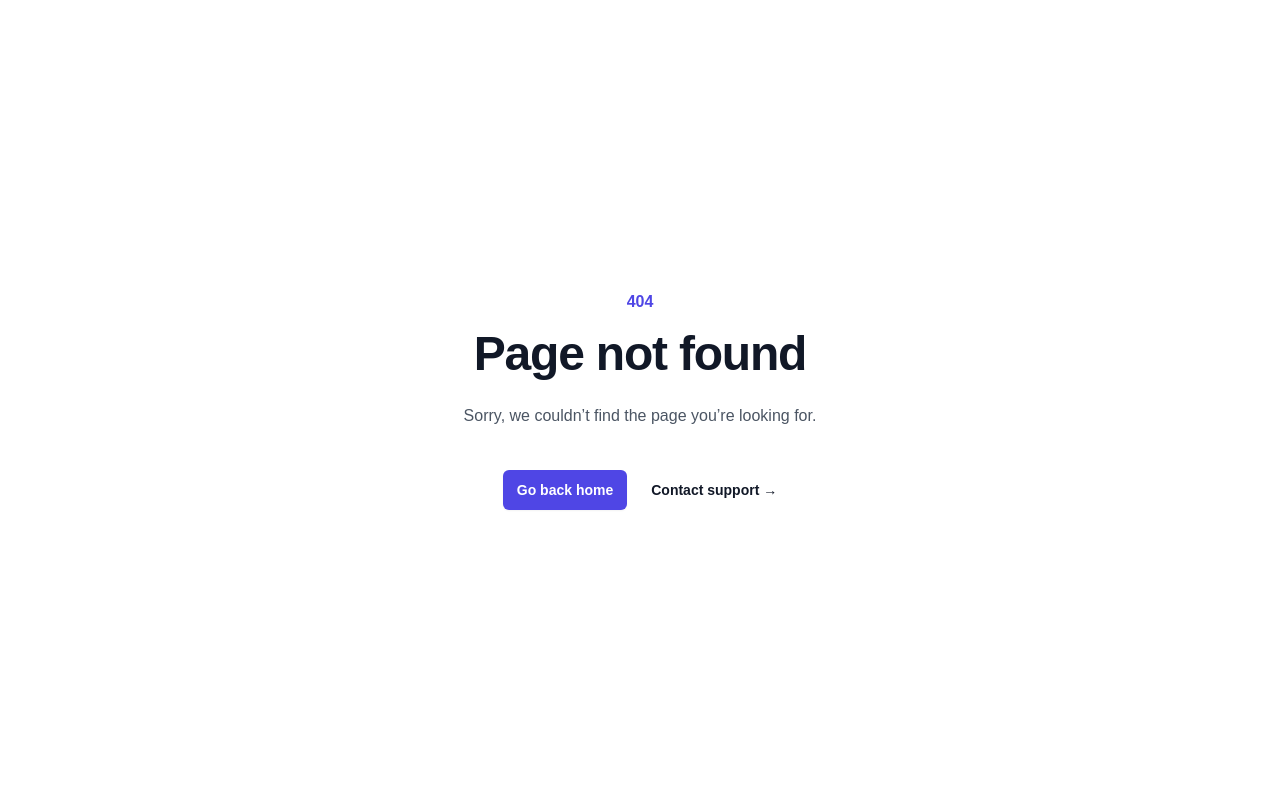
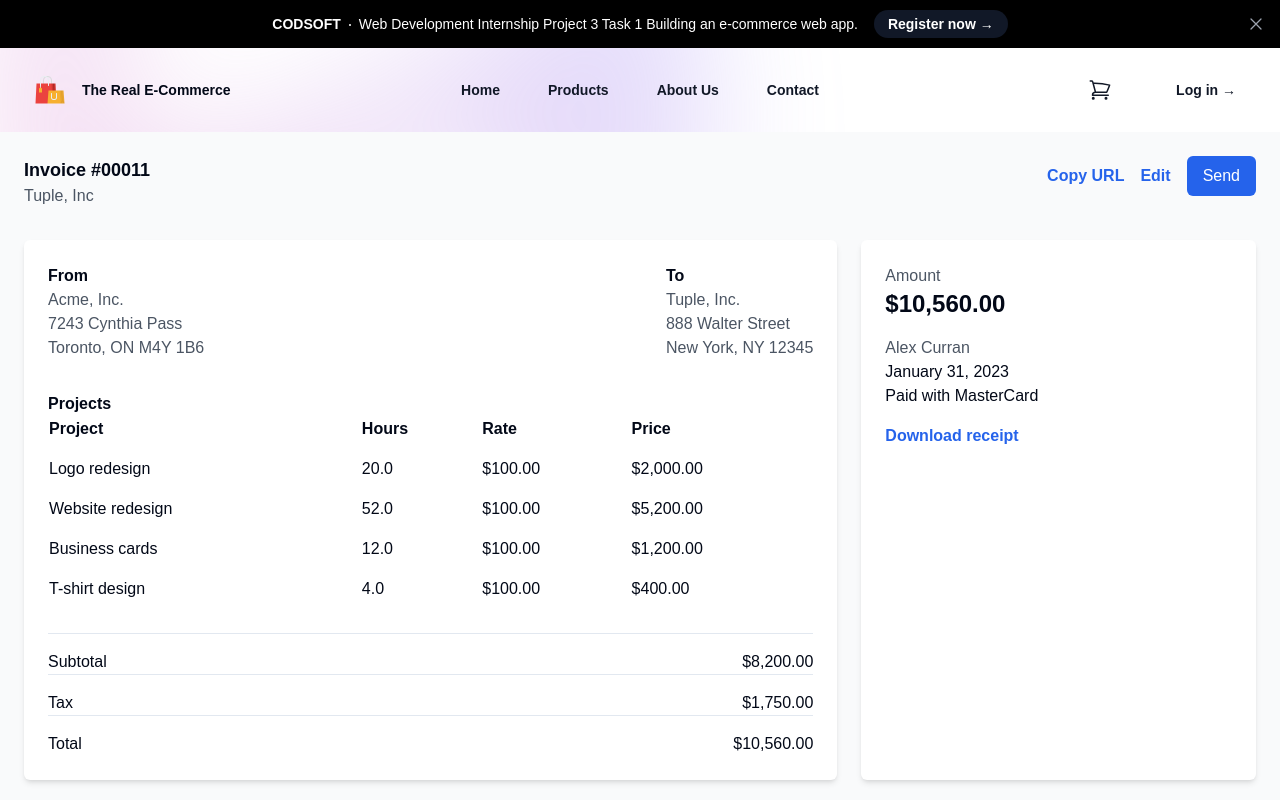
Before and after one commit to fapethedev/CODSOFT, a Next.js app in the folder web-dev-proj3-task1-e-com-website/app-frontend/: page /account/invoices in a window 1280 px wide. Before the commit this address had no page. Shown: the top 800 px of the page. Built offline with nearby package versions, Linux system fonts and the light colour scheme.

Commit message:
Add the invoices page

```diff
--- /dev/null
+++ b/web-dev-proj3-task1-e-com-website/app-frontend/src/app/(main)/account/invoices/page.tsx
@@ -0,0 +1,12 @@
+import Invoice from "@/app/components/ui/invoices";
+import {Metadata} from "next";
+
+export const metadata: Metadata = {
+  title: 'Invoices',
+};
+
+export default function Page() {
+    return (
+        <Invoice/>
+    )
+}
```
